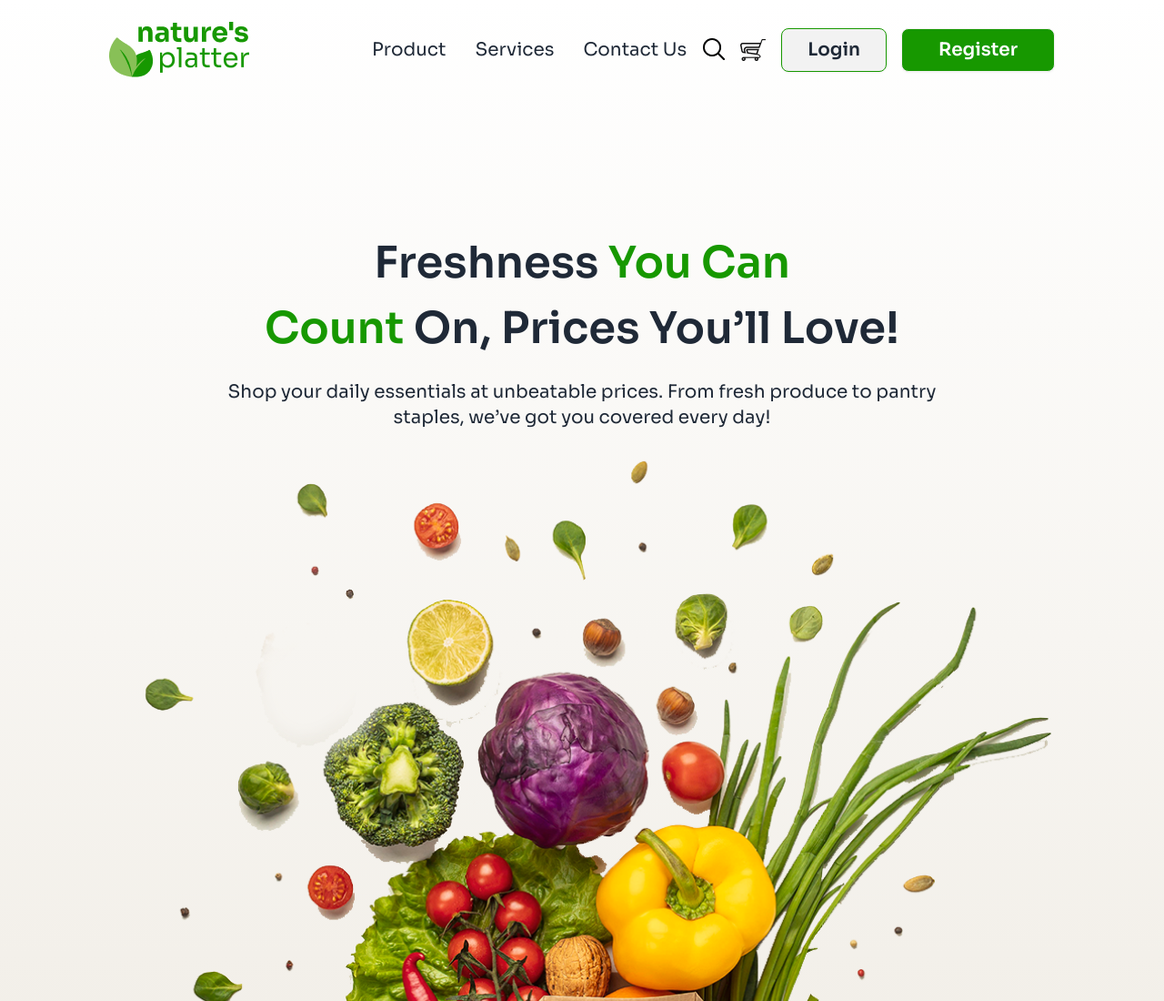
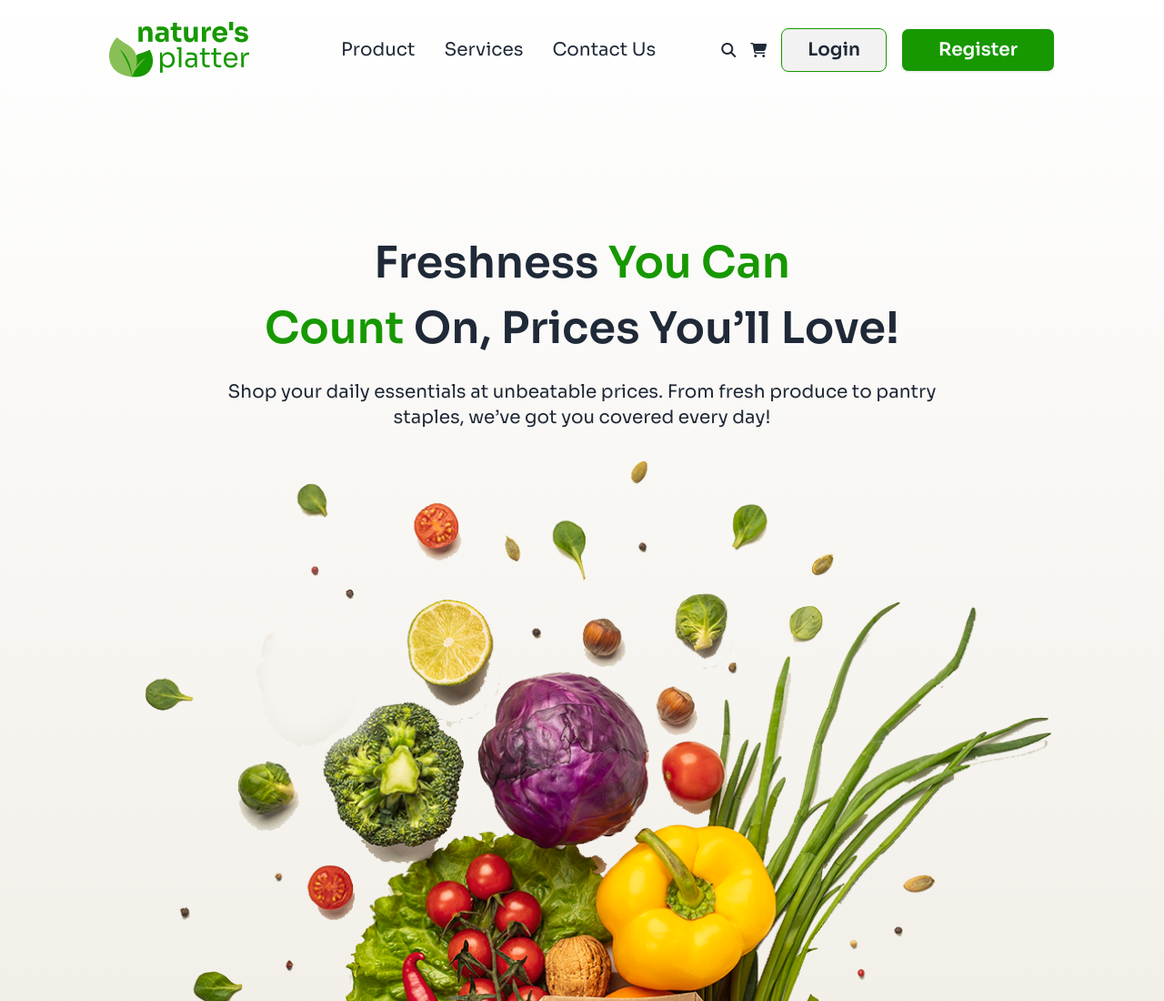
Before and after one commit to shakilad1/Nature-A3-C002, a plain HTML site: page index.html in a window 1280 px wide. Shown: the top 1100 px of the page at 91% size. Drawn offline with nearby package versions, Linux system fonts and the light colour scheme.

Commit message:
edited a bit

```diff
--- a/index.html
+++ b/index.html
@@ -10,7 +10,9 @@
     <link href="https://fonts.googleapis.com/css2?family=Poppins:ital,wght@0,100;0,200;0,300;0,400;0,500;0,600;0,700;0,800;0,900;1,100;1,200;1,300;1,400;1,500;1,600;1,700;1,800;1,900&display=swap" rel="stylesheet">
     <link href="https://cdn.jsdelivr.net/npm/daisyui@4.12.23/dist/full.min.css" rel="stylesheet" type="text/css" />
 <script src="https://cdn.tailwindcss.com"></script>
+<script src="https://kit.fontawesome.com/b6f30bb1a2.js" crossorigin="anonymous"></script>
 <style>
+
     .sora-font {
   font-family: "Sora", serif;
   font-optical-sizing: auto;
@@ -88,8 +90,8 @@
         <div class="navbar-end hidden  md:inline-flex lg:inline-flex md:gap-2 lg:gap-4 md:pl-4 lg:pl-8">
 
 
-            <img src="c2-assets/Frame 6.png" alt="">
-            <img src="c2-assets/Cart.png" alt="">
+            <i class="fa-solid fa-magnifying-glass"></i>
+            <i class="fa-solid fa-cart-shopping"></i>
           <a class=" btn md:px-4 md:py-2 lg:px-7 lg:py-2 border md:text-base lg:text-xl border-[#179800] ">Login</a>
           <a class=" btn md:px-4 md:py-2 lg:px-10 lg:py-2   md:text-base lg:text-xl  text-white bg-[#179800] ">Register</a>
         </div>
```
